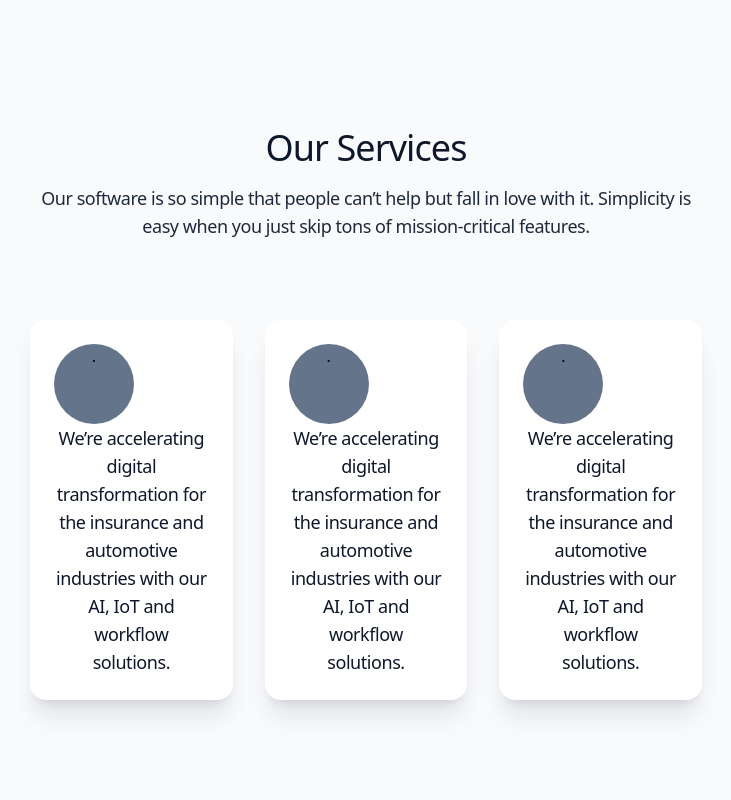
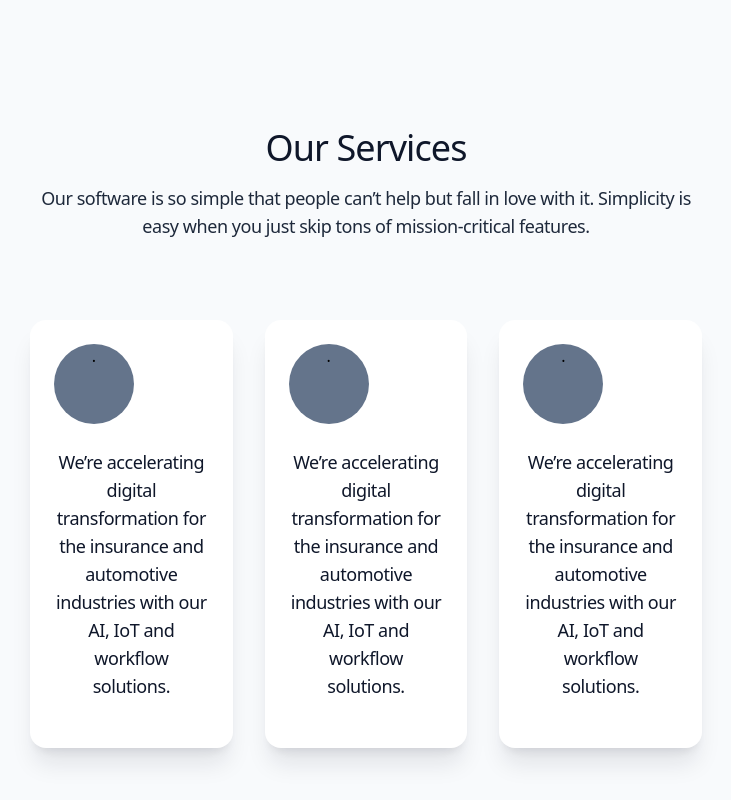
Before and after one commit to kirsten-tay/spectrum-iot, a Next.js app: page /Homepage in a window 1280 px wide. Shown: the part 452-1252 px from the top of the page, without its empty margins (274-1005 px from the left). Built offline with nearby package versions, Linux system fonts and the light colour scheme.

Commit message:
updated our services

```diff
--- a/src/Ourservices.jsx
+++ b/src/Ourservices.jsx
@@ -28,30 +28,30 @@ export function Ourservices() {
 
           <ul className="flex mx-auto  mt-16 grid max-w-3xl grid-cols-1 gap-6 sm:gap-8 lg:mt-20 lg:max-w-none  lg:grid-cols-3">
             <li className=" relative  rounded-2xl bg-white p-6 shadow-xl shadow-slate-900/10">
-            <div className=" h-20 w-20 items-center     rounded-full bg-slate-500">
+            <div className=" h-20 w-20 items-center   rounded-full bg-slate-500">
               .
               </div>
-              <p className="text-lg tracking-tight text-slate-900">
+              <p className="text-lg tracking-tight py-6  text-slate-900">
                 We’re accelerating digital transformation for the insurance and
                 automotive industries with our AI, IoT and workflow solutions.</p>
 
             </li>
 
             <li className=" relative rounded-2xl bg-white p-6 shadow-xl shadow-slate-900/10">
-            <div className=" h-20 w-20 items-center     rounded-full bg-slate-500">
+            <div className=" h-20 w-20 items-center  rounded-full bg-slate-500">
               .
               </div>
-              <p className="text-lg tracking-tight text-slate-900">
+              <p className="text-lg tracking-tight py-6 text-slate-900">
                 We’re accelerating digital transformation for the insurance and
                 automotive industries with our AI, IoT and workflow solutions.</p>
 
             </li>
 
             <li className=" relative rounded-2xl bg-white p-6 shadow-xl shadow-slate-900/10">
-            <div className=" h-20 w-20 items-center     rounded-full bg-slate-500">
+            <div className=" h-20 w-20 items-center rounded-full bg-slate-500">
               .
               </div>
-              <p className="text-lg tracking-tight text-slate-900">
+              <p className="text-lg tracking-tight py-6 text-slate-900">
                 We’re accelerating digital transformation for the insurance and
                 automotive industries with our AI, IoT and workflow solutions.</p>
 
```
